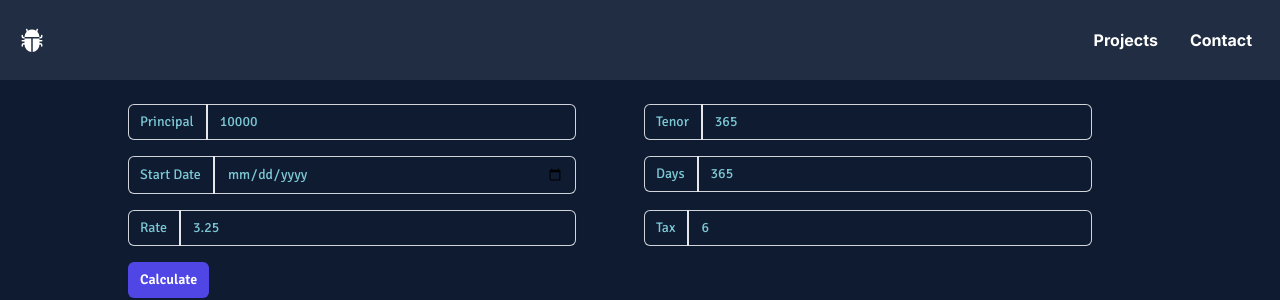
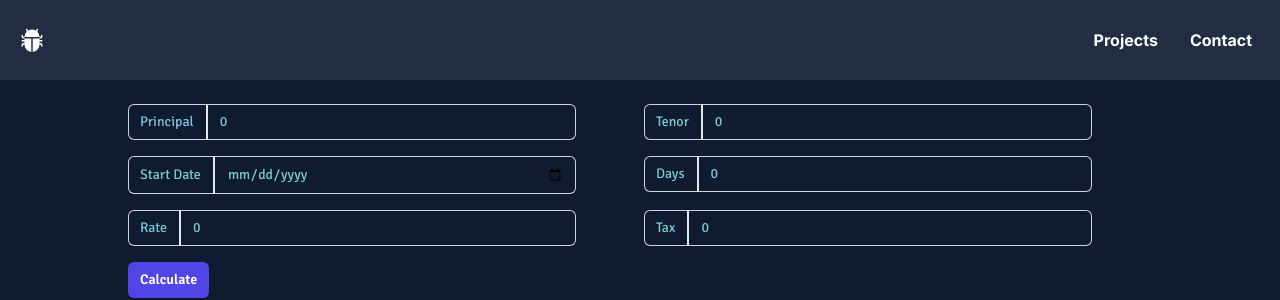
Before and after one commit to Parzival-IOI/Portfolio_3.0, a Next.js app: page /Interest/Fixed in a window 1280 px wide. Shown: the top 300 px of the page. Built offline with nearby package versions, Linux system fonts and the light colour scheme.

Commit message:
Set Default value

```diff
--- a/app/Interest/Fixed/page.tsx
+++ b/app/Interest/Fixed/page.tsx
@@ -4,12 +4,12 @@ import React, { useState } from "react";
 
 const page = () => {
 
-  const [principal, setPrincipal] = useState<number>(10000);
-  const [rate, setRate] = useState<number>(3.25);
-  const [tenor, setTenor] = useState<number>(365);
+  const [principal, setPrincipal] = useState<number>(0);
+  const [rate, setRate] = useState<number>(0);
+  const [tenor, setTenor] = useState<number>(0);
   const [start, setStart] = useState<Date>(new Date());
-  const [days, setDays] = useState<number>(365);
-  const [tax, setTax] = useState<number>(6);
+  const [days, setDays] = useState<number>(0);
+  const [tax, setTax] = useState<number>(0);
   const [total, setTotal] = useState<number>(0);
   const [monthly, setMonthly] = useState<{from: Date, until: Date, days: number, interest: number}[]>([]);
   const [total_monthly, setTotalMonthly] = useState<number>(0);
```
